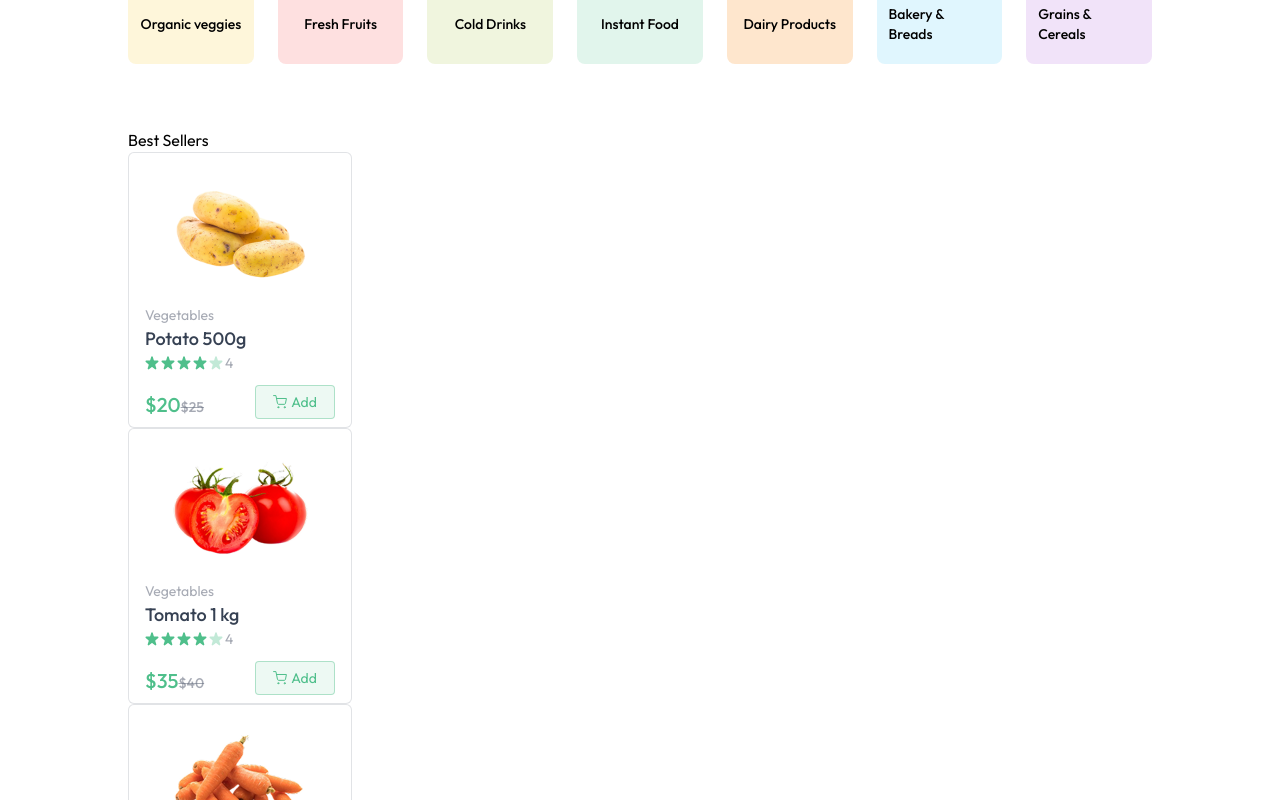
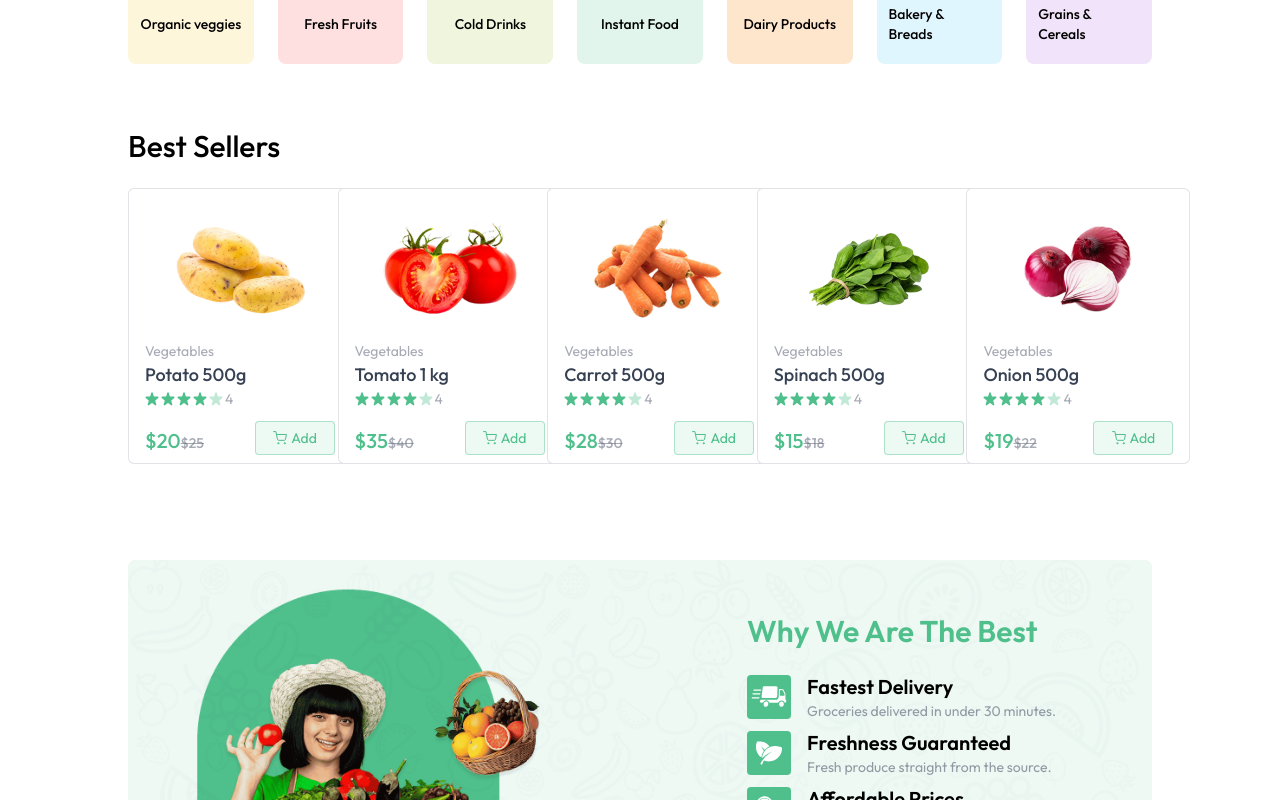
Before and after one commit to jisangeorgekutty/Grocery-Delivery-Project, a React (Vite) app in the folder frontend/: page / in a window 1280 px wide. Shown: the part 740-1540 px from the top of the page. Built offline with nearby package versions, Linux system fonts and the light colour scheme; a web font is replaced by a local one.

Commit message:
BestSeller,product card and bottom banner component designed.

```diff
--- a/frontend/src/components/BestSeller.jsx
+++ b/frontend/src/components/BestSeller.jsx
@@ -1,13 +1,26 @@
-import React from 'react'
+import React,{ useEffect, useState } from 'react'
 import ProductCard from './ProductCard'
+import {  dummyProducts } from '../assets/assets';
 
 function BestSeller() {
+    const [products, setProducts] = useState([]);
+
+    const fetchProducts = async () => {
+        setProducts(dummyProducts);
+    }
+
+    useEffect(() => {
+        fetchProducts();
+    }, []);
+
     return (
         <div className='mt-16'>
-            <p>Best Sellers</p>
-        <div>
-            <ProductCard/>
-        </div>
+            <p className='text-2xl md:text-3xl font-medium'>Best Sellers</p>
+            <div className='grid grid-cols-2 sm:grid-cols-3 md:grid-cols-4 gap-3 md:gap-6 lg:grid-cols-5 mt-6'>
+                {products.filter((product)=>product.inStock).slice(0,5).map((product,index)=>(
+                    <ProductCard key={index} product={product}/>
+                ))}
+            </div>
         </div>
     )
 }
--- /dev/null
+++ b/frontend/src/components/BottomBanner.jsx
@@ -0,0 +1,33 @@
+import React from 'react'
+import { assets, features } from '../assets/assets';
+
+function BottomBanner() {
+    return (
+        <div className='relative mt-24'>
+            <img src={assets.bottom_banner_image} className='w-full hidden md:block' alt="banner" />
+            <img src={assets.bottom_banner_image_sm} className='w-full md:hidden' alt="banner" />
+            <div className='absolute inset-0 flex flex-col items-center md:items-end md:justify-center pt-16 md:pt-0 md:pr-24'>
+                <div>
+                    <h1 className='text-2xl md:text-3xl font-semibold text-primary mb-6'>
+                        Why We Are The Best
+                    </h1>
+                    {features.map((feature, index) => (
+                        <div key={index} className='flex items-center gap-4 mt-2'>
+                            <img src={feature.icon} className='md:w-11 w-9' alt="" />
+                            <div>
+                                <h3 className='text-lg md:text-xl font-semibold'>{feature.title}</h3>
+                                <p className='text-gray-500/70 text-xs md:text-sm'>
+                                    {feature.description}
+                                </p>
+
+
+                            </div>
+                        </div>
+                    ))}
+                </div>
+            </div>
+        </div>
+    )
+}
+
+export default BottomBanner;
--- a/frontend/src/components/ProductCard.jsx
+++ b/frontend/src/components/ProductCard.jsx
@@ -1,22 +1,13 @@
-import React, { useEffect, useState } from 'react'
-import { assets, dummyProducts } from '../assets/assets';
+import React from 'react'
+import { assets } from '../assets/assets';
 import { useCartStore } from '../store/useCartStore';
 
-function ProductCard() {
-    const [products, setProducts] = useState([]);
-    const {cartItems,addToCart,removeFromCart,updateCartItem}=useCartStore();
-    const fetchProducts = async () => {
-        setProducts(dummyProducts);
-    }
+function ProductCard({product}) {
+    const { cartItems, addToCart, removeFromCart, updateCartItem } = useCartStore();
 
-    useEffect(() => {
-        fetchProducts();
-    }, []);
-
-    return products && (
+    return product && (
         <div>
-            {products.map((product, index) => (
-                <div key={index} className="border border-gray-500/20 rounded-md md:px-4 px-3 py-2 bg-white min-w-56 max-w-56 w-full">
+            <div className="border border-gray-500/20 rounded-md md:px-4 px-3 py-2 bg-white min-w-56 max-w-56 w-full">
                 <div className="group cursor-pointer flex items-center justify-center px-2">
                     <img className="group-hover:scale-105 transition max-w-26 md:max-w-36" src={product.image[0] || null} alt={product.name} />
                 </div>
@@ -34,15 +25,15 @@ function ProductCard() {
                             ${product.offerPrice}
                             <span className="text-gray-500/60 md:text-sm text-xs line-through">${product.price}</span>
                         </p>
-                            <div onClick={(e)=>{e.stopPropagation();}} className="text-primary">
-                                { !cartItems[product._id] ? (
-                                    <button onClick={()=>addToCart(product)} className="flex items-center cursor-pointer justify-center gap-1 bg-primary/10 border border-primary/40 md:w-[80px] w-[64px] h-[34px] rounded">
+                        <div onClick={(e) => { e.stopPropagation(); }} className="text-primary">
+                            {!cartItems[product._id] ? (
+                                <button onClick={() => addToCart(product)} className="flex items-center cursor-pointer justify-center gap-1 bg-primary/10 border border-primary/40 md:w-[80px] w-[64px] h-[34px] rounded">
                                     <img src={assets.cart_icon} alt="cart icon" />
                                     Add
                                 </button>
                             ) : (
                                 <div className="flex items-center justify-center gap-2 md:w-20 w-16 h-[34px] bg-primary/25 rounded select-none">
-                                        <button onClick={() =>removeFromCart(product._id)} className="cursor-pointer text-md px-2 h-full" >
+                                    <button onClick={() => removeFromCart(product._id)} className="cursor-pointer text-md px-2 h-full" >
                                         -
                                     </button>
                                     <span className="w-5 text-center">{cartItems[product._id]?.quantity}</span>
@@ -55,7 +46,6 @@ function ProductCard() {
                     </div>
                 </div>
             </div>
-            ))}
         </div>
     )
 }
--- a/frontend/src/pages/Home.jsx
+++ b/frontend/src/pages/Home.jsx
@@ -2,6 +2,7 @@ import React from 'react'
 import MainBanner from '../components/MainBanner'
 import Categories from '../components/Categories'
 import BestSeller from '../components/BestSeller'
+import BottomBanner from '../components/BottomBanner'
 
 function Home() {
   return (
@@ -9,6 +10,7 @@ function Home() {
         <MainBanner/>
         <Categories/>
         <BestSeller/>
+        <BottomBanner/>
     </div>
   )
 }
--- a/frontend/src/store/useCartStore.js
+++ b/frontend/src/store/useCartStore.js
@@ -26,11 +26,19 @@ export const useCartStore = create((set, get) => ({
         const cartData = { ...get().cartItems };
 
         if (cartData[productId]) {
-            delete cartData[productId];
-            set({ cartItems: cartData });
-            toast.success(`Product Removed from cart`);
+            const updatedQuantity = cartData[productId].quantity - 1;
+
+            if (updatedQuantity > 0) {
+                cartData[productId].quantity = updatedQuantity;
+                set({ cartItems: cartData });
+            } else {
+                delete cartData[productId];
+                set({ cartItems: cartData });
+                toast.success("Product Removed from cart");
+            }
         }
-    },
+    }
+    ,
 
     updateCartItem: (productId, quantity) => {
         const cartData = get().cartItems;
```
Lines whose indentation alone changed are shown as unchanged.
